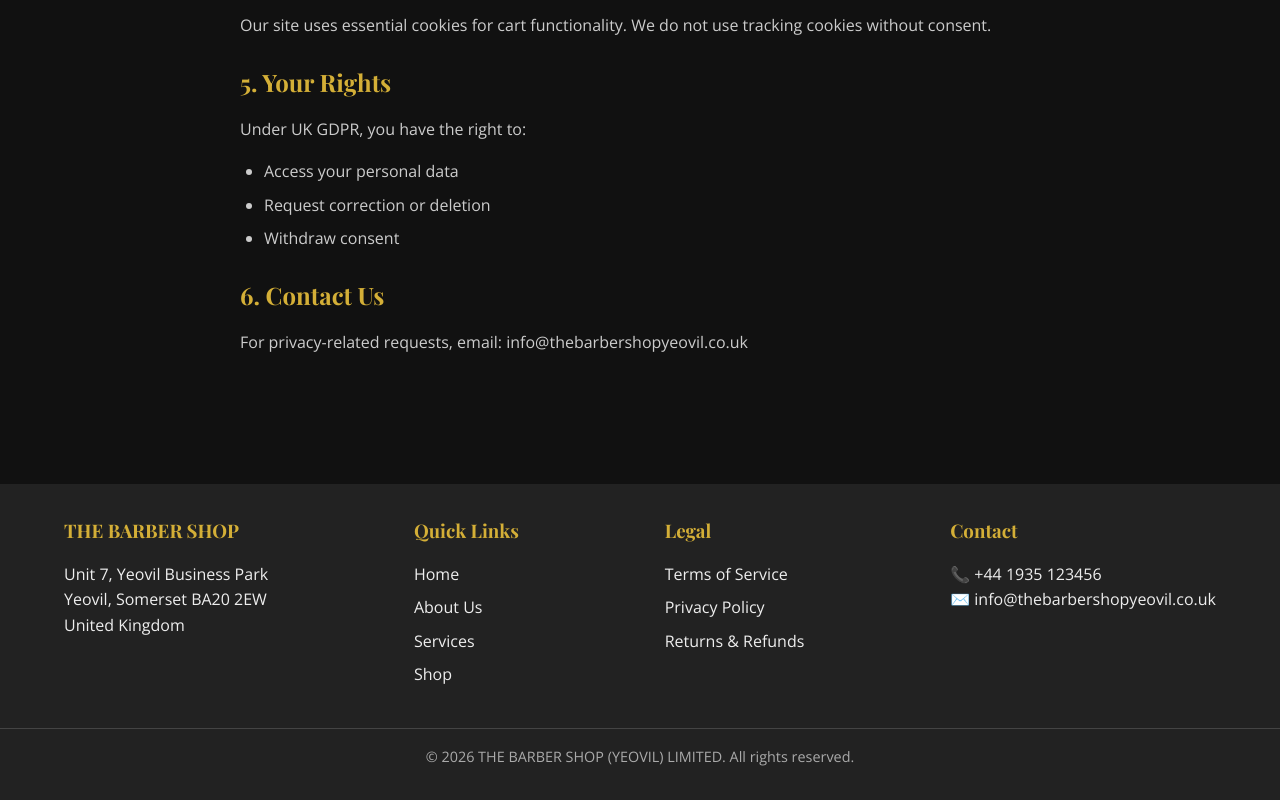
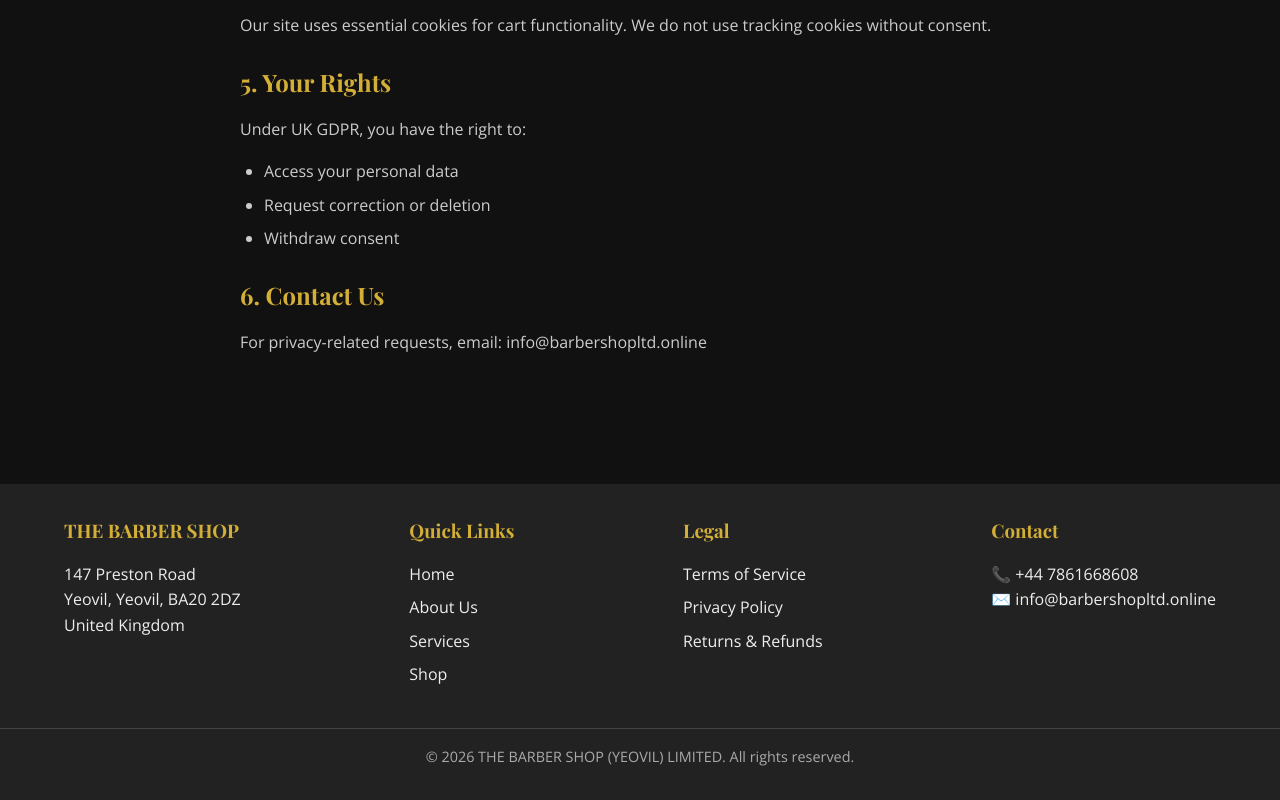
Before and after one commit to wayubade38-maker/the-barber-shop, a website: page privacy.html in a window 1280 px wide. Shown: the part 942-1742 px from the top of the page. Drawn offline with nearby package versions, Linux system fonts and the light colour scheme.

Commit message:
Update privacy.html

```diff
--- a/privacy.html
+++ b/privacy.html
@@ -206,7 +206,7 @@
       </p>
 
       <h2>6. Contact Us</h2>
-      <p>For privacy-related requests, email: info@thebarbershopyeovil.co.uk</p>
+      <p>For privacy-related requests, email: info@barbershopltd.online</p>
     </div>
   </main>
 
@@ -215,7 +215,7 @@
     <div class="footer-content">
       <div class="footer-section">
         <h3>THE BARBER SHOP</h3>
-        <p>Unit 7, Yeovil Business Park<br>Yeovil, Somerset BA20 2EW<br>United Kingdom</p>
+        <p>147 Preston Road<br>Yeovil, Yeovil, BA20 2DZ<br>United Kingdom</p>
       </div>
       <div class="footer-section">
         <h3>Quick Links</h3>
@@ -236,7 +236,7 @@
 </div>
       <div class="footer-section">
         <h3>Contact</h3>
-        <p>📞 +44 1935 123456<br>✉️ info@thebarbershopyeovil.co.uk</p>
+        <p>📞 +44 7861668608<br>✉️ info@barbershopltd.online</p>
       </div>
     </div>
     <div class="copyright">
```
